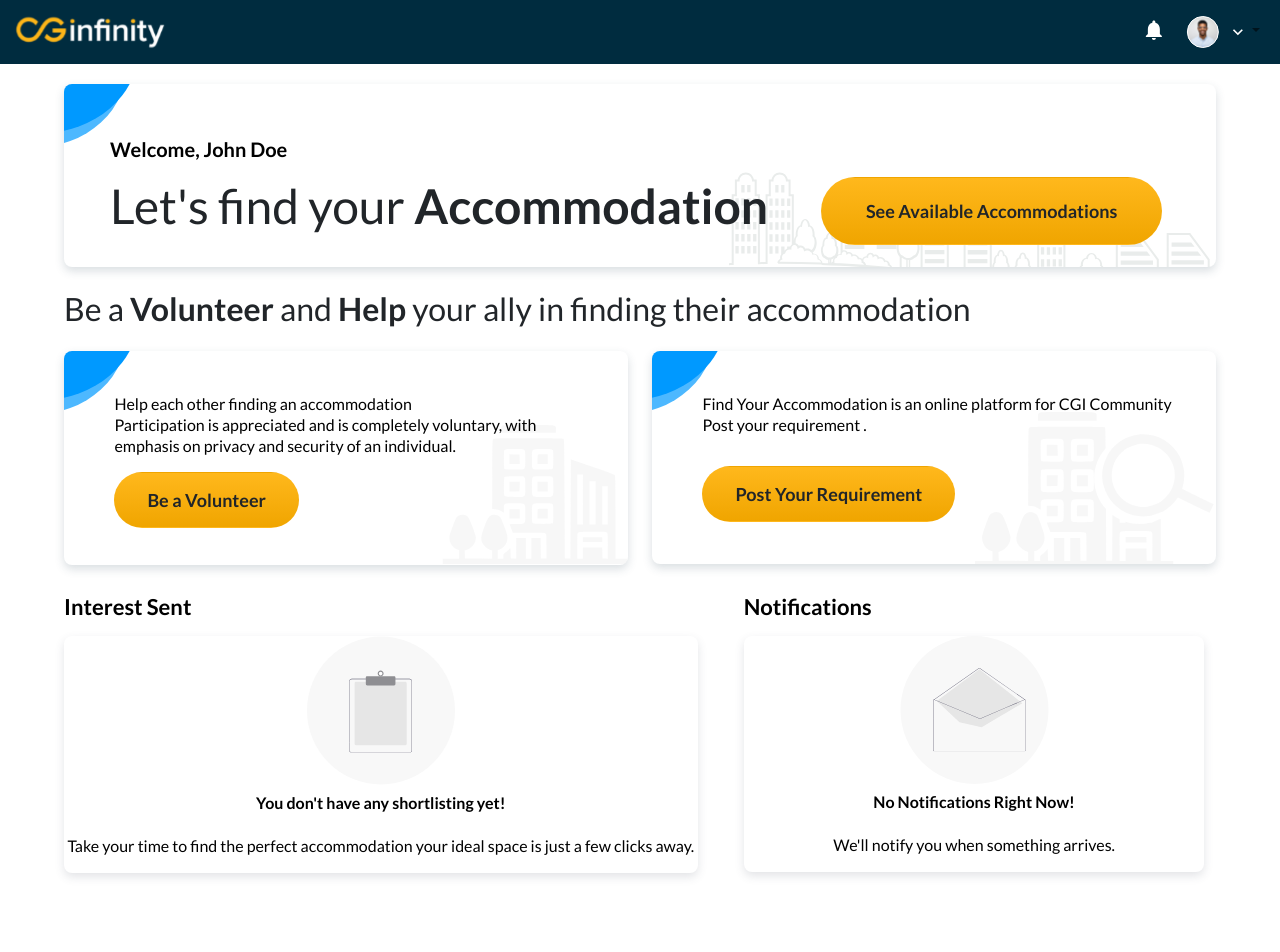
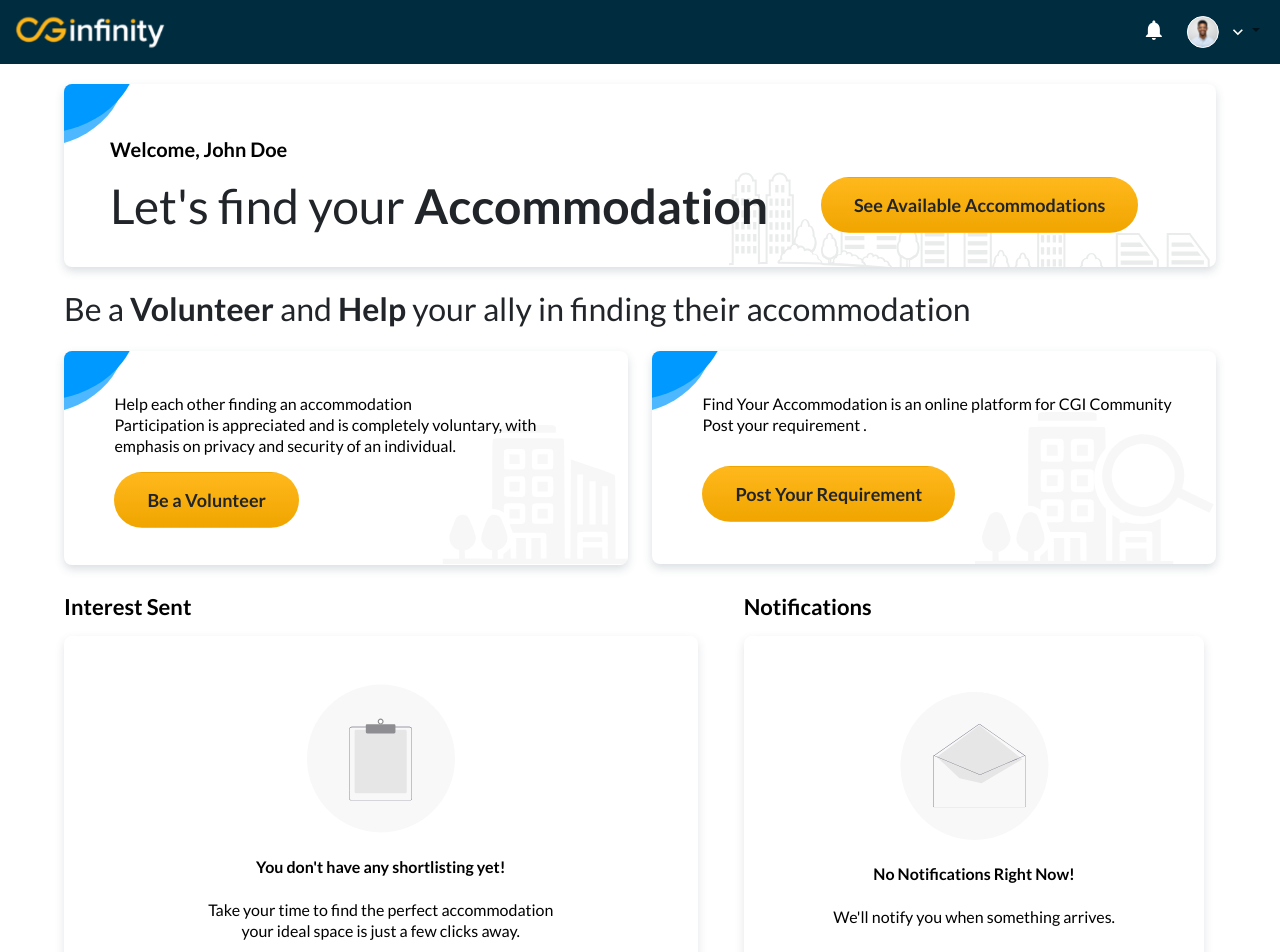
Before and after one commit to ravi-kaushish/findaccomodation, a React (Create React App) app in the folder accommodation/: page /landingpage in a window 1280 px wide. Shown: the top 952 px of the page. Before the commit the page ends 893 px from the top, so only its background shows below. Built offline with nearby package versions, Linux system fonts and the light colour scheme.

Commit message:
improved landing page
Improved the styling of landing page

```diff
--- a/accommodation/src/components/landingPage/landingPage.js
+++ b/accommodation/src/components/landingPage/landingPage.js
@@ -33,7 +33,7 @@ const LandingPage = () => {
       <Navbar />
       <Wrapper>
         <Container>
-          <MainContainer>
+          <MainContainer >
             <TopContainer className="top-container">
               <p
                 className="landingPage__head-para"
@@ -63,7 +63,7 @@ const LandingPage = () => {
                 </p>
                 <Button
                   className="btn"
-                  style={{ height: "fit-content", marginLeft: "3.3rem" }}
+                  style={{ height: "fit-content", marginLeft: "3.3rem",marginRight:"2.3rem",padding:"0" }}
                 >
                   <p
                     className="landingPage__btn-p"
@@ -166,13 +166,15 @@ const LandingPage = () => {
                     gap: "8px",
                     boxShadow: "0px 4px 10px rgba(66, 76, 97, 0.15)",
                     borderRadius: "8px",
+
+
                   }}
                 >
-                  <img src={Cupboard}></img>
-                  <p className="landingPage__dyn-p" style={{ color: "black" }}>
+                  <img src={Cupboard} style={{margin:"3rem 17.5rem 0 "}}></img>
+                  <p className="landingPage__dyn-p" style={{ color: "black",margin:"1rem 0" ,textAlign:"center"}}>
                     You don't have any shortlisting yet!
                   </p>
-                  <p className="landingPage__p" style={{ color: "black" }}>
+                  <p className="landingPage__p " style={{ color: "black",width:"60%",textAlign:"center",marginBottom:"3.3rem" }}>
                     Take your time to find the perfect accommodation your ideal
                     space is just a few clicks away.
                   </p>
@@ -191,13 +193,14 @@ const LandingPage = () => {
                     gap: "8px",
                     boxShadow: "0px 4px 10px rgba(66, 76, 97, 0.15)",
                     borderRadius: "8px",
+
                   }}
                 >
-                  <img src={Mail} />
-                  <p className="landingPage__dyn-p" style={{ color: "black" }}>
+                  <img src={Mail} style={{margin:"3.5rem 9.6rem 0"}} />
+                  <p className="landingPage__dyn-p" style={{ color: "black" ,textAlign:"center" ,margin:" 1rem 0", }}>
                     No Notifications Right Now!
                   </p>
-                  <p className="landingPage__p" style={{ color: "black" }}>
+                  <p className="landingPage__p" style={{ color: "black" ,textAlign:"center",marginBottom:"4.06rem"}}>
                     We'll notify you when something arrives.
                   </p>
                 </div>
--- a/accommodation/src/components/landingPage/landingPageStyle.js
+++ b/accommodation/src/components/landingPage/landingPageStyle.js
@@ -6,7 +6,7 @@ import Volbuilding from "../../images/vol-building2.svg";
 import ReqBuilding from "../../images/req-building.svg";
 
 export const MainContainer = styled.div`
-  display: flex;
+  display:flex;
   flex-direction: column;
   gap: 5%;
   padding: 1.25rem 2.75rem;
@@ -16,6 +16,7 @@ export const MainContainer = styled.div`
 `;
 
 export const TopContainer = styled.div`
+
   background-color: #ffffff;
   border-radius: 8px;
   box-shadow: 0px 4px 10px rgba(46, 72, 87, 0.18);
```
